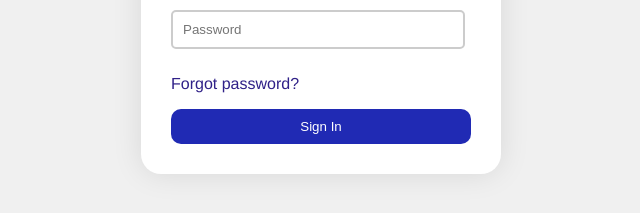
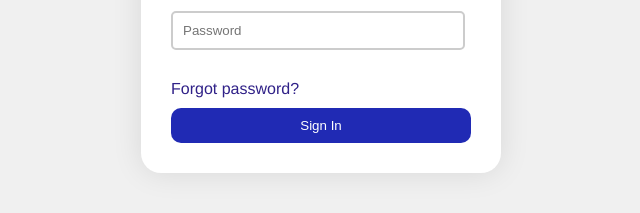
Before and after one commit to chelceatech/audio, a plain HTML site: page index.html in a window 1280 px wide. Shown: the part 299-512 px from the top of the page, 319-959 px from the left. Drawn offline with Linux system fonts and the light colour scheme.

Commit message:
Add files via upload

```diff
--- a/index.html
+++ b/index.html
@@ -37,10 +37,15 @@
       border-radius: 10px;
       cursor: pointer;
     }
-    p{
-      color: #302188;
-      font-family:'Franklin Gothic Medium', 'Arial Narrow', Arial, sans-serif
-    }
+    a {
+  color: #302188;
+  text-decoration: none;
+  padding-top: 10px;
+  font-family: 'Franklin Gothic Medium', 'Arial Narrow', Arial, sans-serif;
+  display: inline-block;
+  margin: 10px 0;
+}
+
 
     .form-button:hover {
       background-color: #202ab4;
@@ -52,7 +57,7 @@
     <h2>Sign In</h2>
     <input class="form-input" name="username" placeholder="Username" required>
     <input class="form-input" name="password" placeholder="Password" required minlength="6" type="password">
-    <p>Forgot password?</p>
+    <a  href="">Forgot password?</a>
     <input class="form-button" type="submit" value="Sign In">
   </form>
 </body>
```
